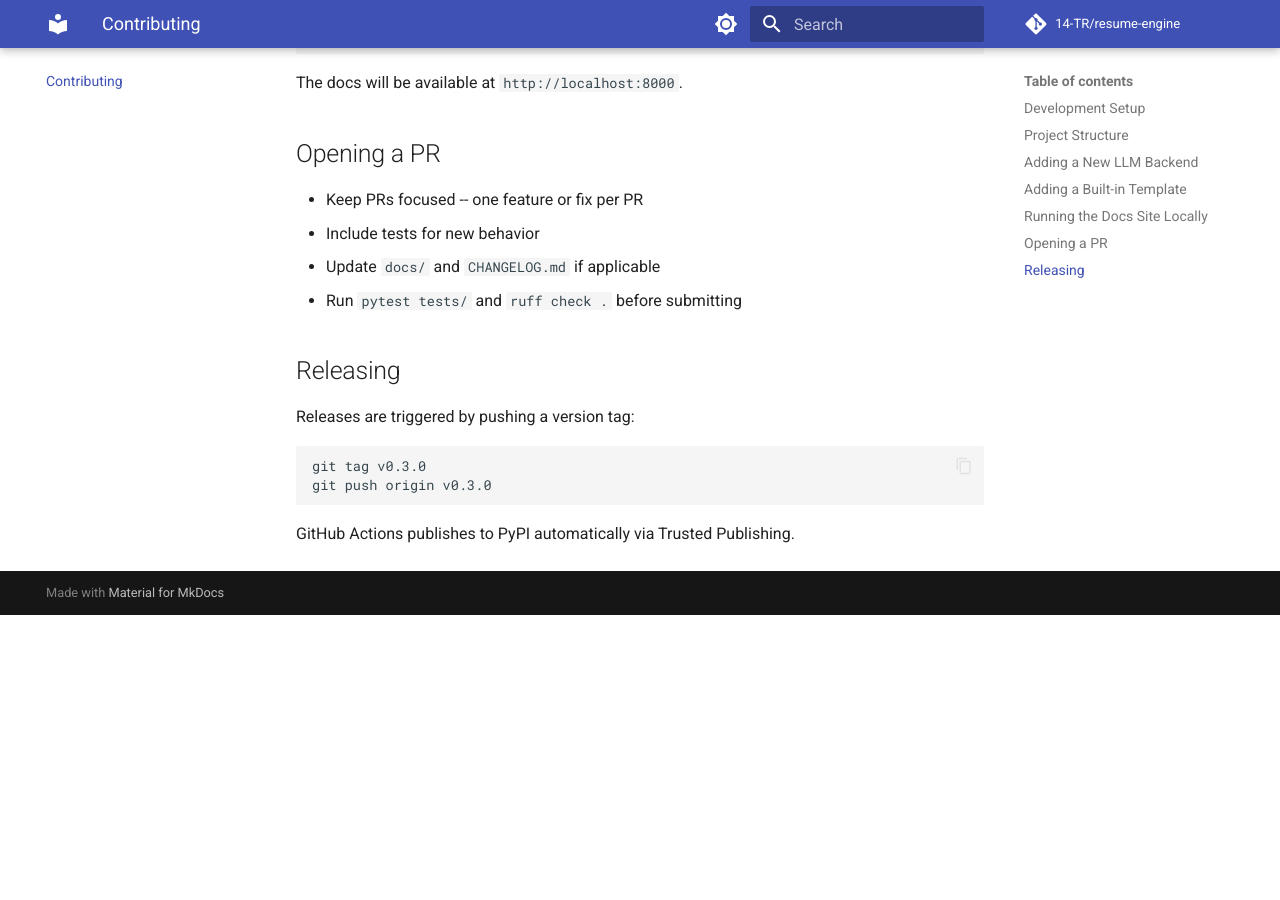
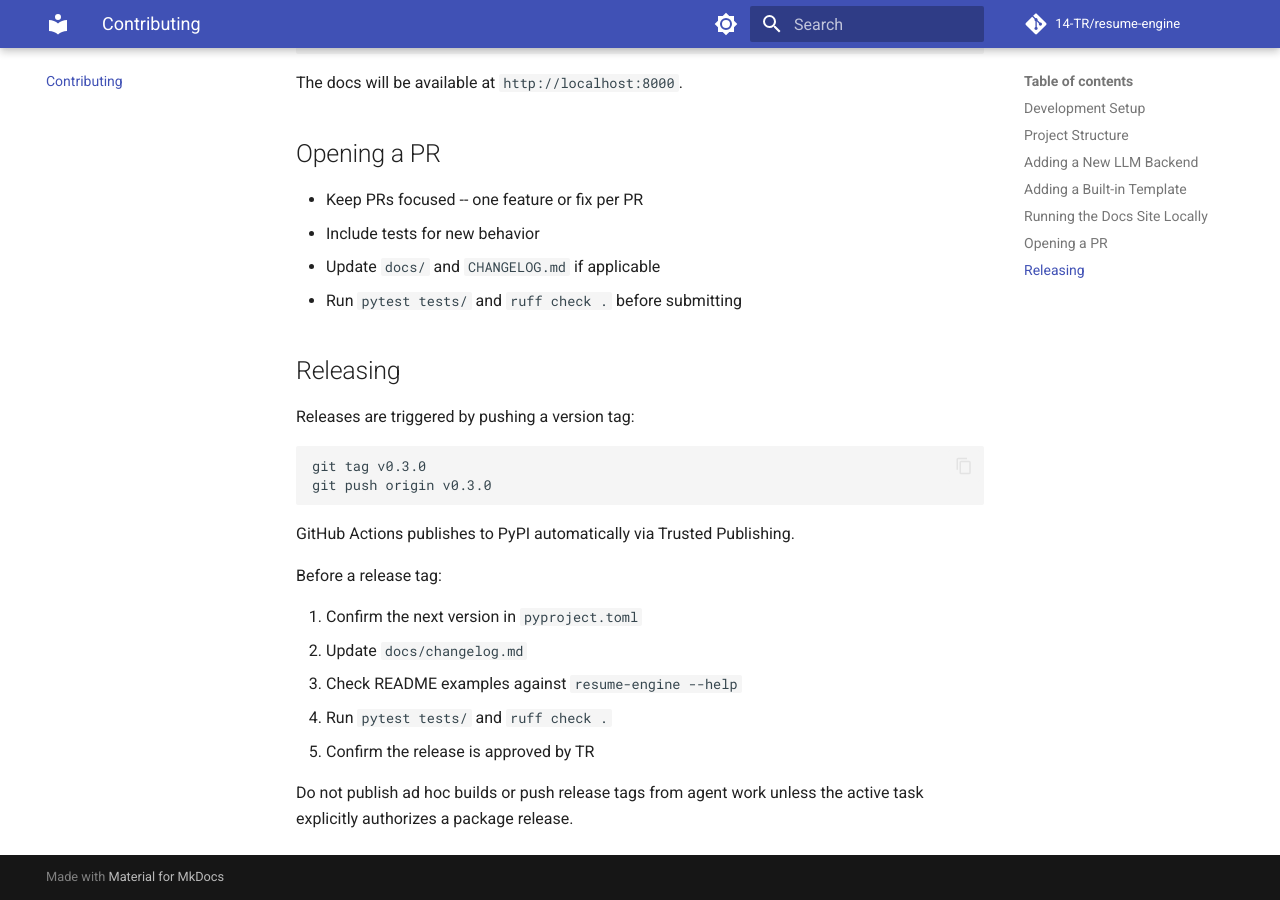
Before and after one commit to 14-TR/resume-engine, an MkDocs documentation site: the page built from docs/contributing.md, in a window 1280 px wide and 900 px high, scrolled down 1645 px. Built offline with MkDocs 1.6.1 and Material for MkDocs 9.7.7, drawn with Linux system fonts in a browser that asks for light colours; comment, search, counter and statistics services are not loaded; before the commit the page ends 2260 px from its top, so only the background shows below that.

Commit message:
docs: clarify release maintenance roadmap (#53)

````diff
--- a/docs/contributing.md
+++ b/docs/contributing.md
@@ -88,3 +88,13 @@
 ```
 
 GitHub Actions publishes to PyPI automatically via Trusted Publishing.
+
+Before a release tag:
+
+1. Confirm the next version in `pyproject.toml`
+2. Update `docs/changelog.md`
+3. Check README examples against `resume-engine --help`
+4. Run `pytest tests/` and `ruff check .`
+5. Confirm the release is approved by TR
+
+Do not publish ad hoc builds or push release tags from agent work unless the active task explicitly authorizes a package release.
````
Also changed, not shown: README.md (+2 -0 lines), roadmap.md (+27 -0 lines).
